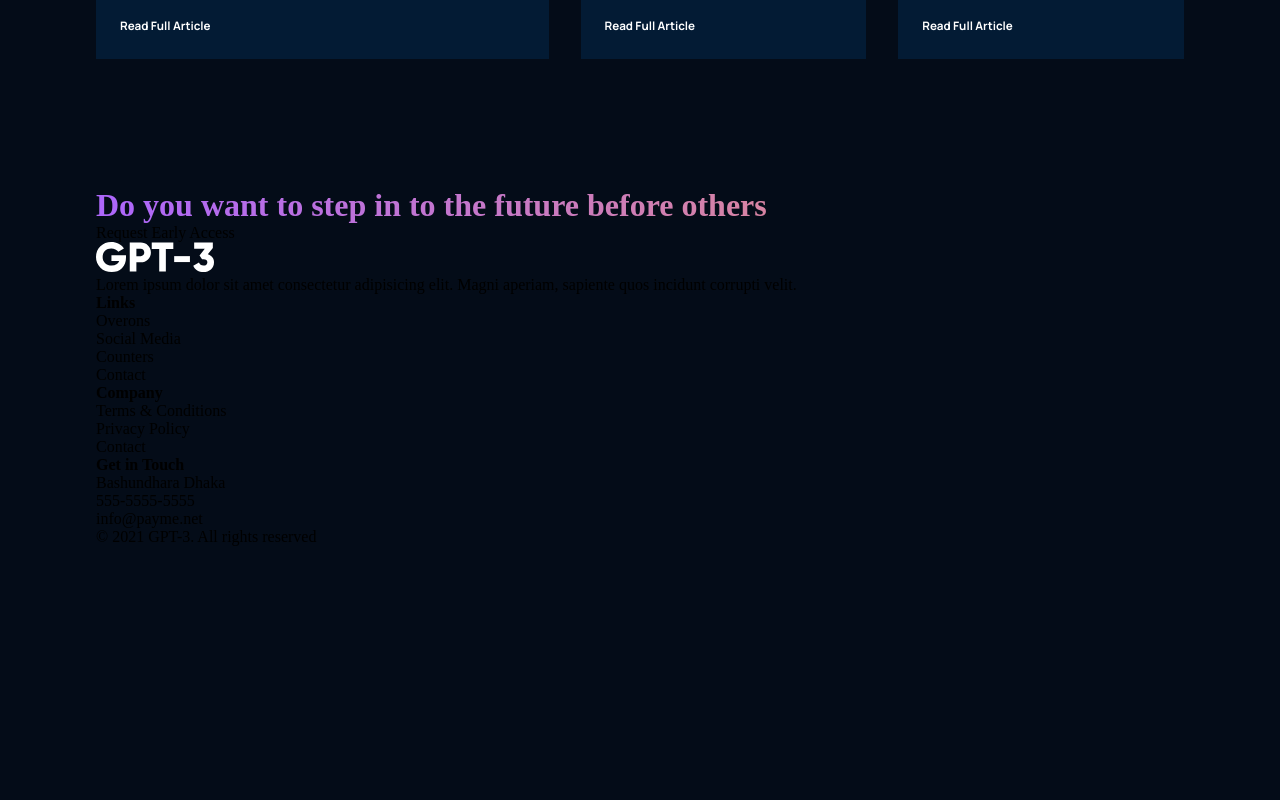
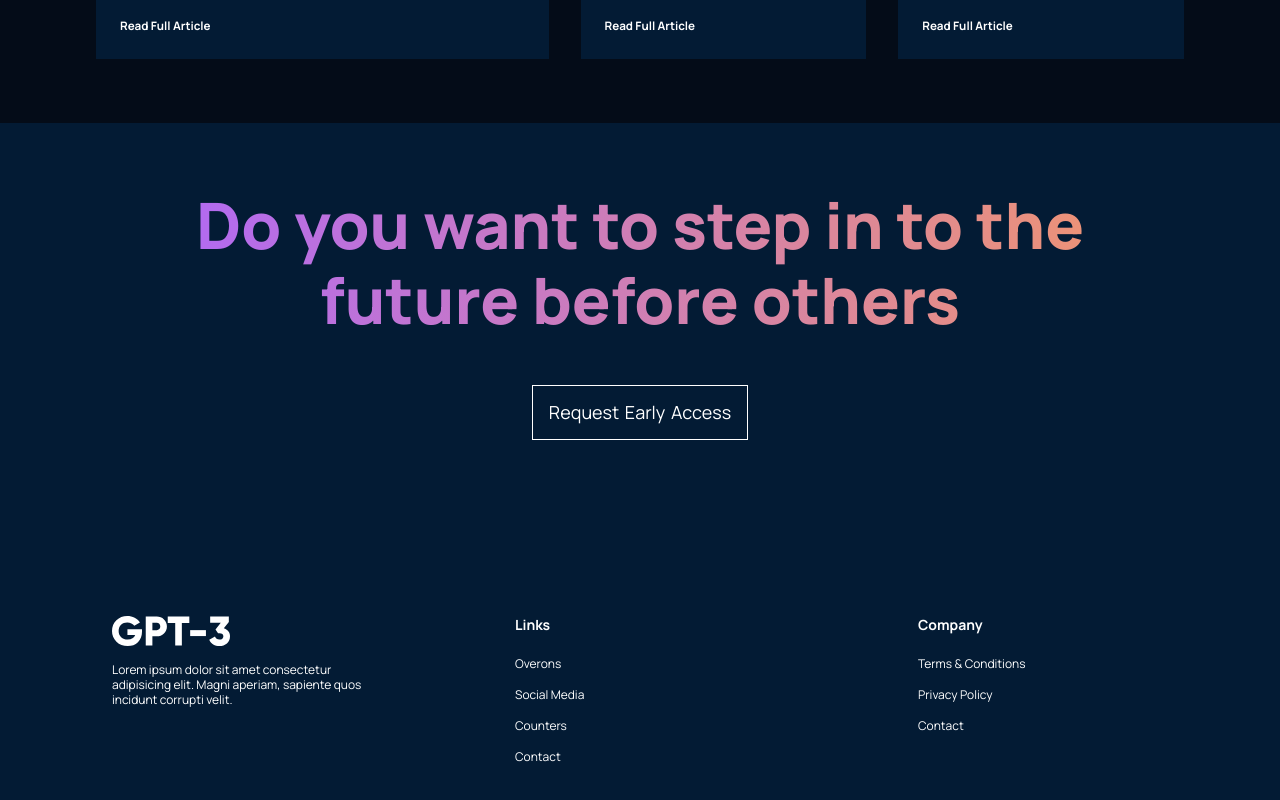
Before and after one commit to oliullahjewel96/Modern-UI-UX-React, a React (Create React App) app in the folder modern-ui-ux/: page / in a window 1280 px wide. Shown: the part 4020-4820 px from the top of the page. Before the commit the page ends 4630 px from the top, so only its background shows below. Built offline with nearby package versions, Linux system fonts and the light colour scheme.

Commit message:
Completed the project with a footer

```diff
--- a/modern-ui-ux/src/containers/footer/Footer.jsx
+++ b/modern-ui-ux/src/containers/footer/Footer.jsx
@@ -40,7 +40,7 @@ export default function Footer() {
           <p>info@payme.net</p>
         </div>
       </div>
-      <div className="gpt3__footer-copyrigh">
+      <div className="gpt3__footer-copyright">
         <p>&copy; 2021 GPT-3. All rights reserved</p>
       </div>
     </div>
--- a/modern-ui-ux/src/containers/footer/footer.css
+++ b/modern-ui-ux/src/containers/footer/footer.css
@@ -0,0 +1,136 @@
+.gpt3__footer {
+    display: flex;
+    flex-direction: column;
+    justify-content: center;
+    align-items: center;
+    background: var(--color-footer);
+}
+
+.gpt3__footer-heading {
+    width: 100%;
+    text-align: center;
+    margin-bottom: 3rem;
+}
+
+.gpt3__footer-heading h1 {
+    font-family: var(--font-family);
+    font-weight: 800;
+    font-size: 64px;
+    line-height: 75px;
+}
+
+.gpt3__footer-btn {
+    display: flex;
+    justify-content: center;
+    align-items: center;
+    padding: 1rem;
+    border: 1px solid #fff;
+    text-align: center;
+    margin-bottom: 10rem;
+    cursor: pointer;
+}
+
+.gpt3__footer-btn p {
+    font-size: 18px;
+    font-family: var(--font-family);
+    line-height: 21px;
+    color: #fff;
+    word-spacing: 2px;
+}
+
+.gpt3__footer-links {
+    display: flex;
+    justify-content: space-between;
+    align-items: flex-start;
+    flex-direction: row;
+    flex-wrap: wrap;
+    width: 100%;
+    text-align: left;
+}
+
+.gpt3__footer-links div {
+    width: 250px;
+    margin: 1rem;
+}
+
+.gpt3__footer-links_logo {
+    display: flex;
+    flex-direction: column;
+}
+
+.gpt3__footer-links_logo img {
+    width: 118px;
+    height: 30px;
+    margin-bottom: 1rem;
+}
+
+.gpt3__footer-links_logo p {
+    font-family: var(--font-family);
+    font-size: 12px;
+    line-height: 15px;
+    color: #fff;
+}
+
+.gpt3__footer-links_div {
+    display: flex;
+    justify-content: flex-start;
+    flex-direction: column;
+}
+
+.gpt3__footer-links_div h4 {
+    font-size: 14px;
+    line-height: 17px;
+    font-family: var(--font-family);
+    color: #fff;
+    margin-bottom: 0.9rem;
+}
+
+.gpt3__footer-links_div p {
+    font-size: 12px;
+    line-height: 15px;
+    font-family: var(--font-family);
+    color: #fff;
+    margin: 0.5rem 0;
+    cursor: pointer;
+}
+
+.gpt3__footer-copyright {
+    margin-top: 2rem;
+    text-align: center;
+    width: 100%;
+}
+
+.gpt3__footer-copyright p {
+    font-size: 12px;
+    font-family: var(--font-family);
+    line-height: 15px;
+    color: #fff;
+}
+
+@media screen and (max-width: 850px) {
+    .gpt3__footer-heading h1 {
+        font-size: 44px;
+        line-height: 50px;
+    }
+}
+
+@media screen and (max-width: 550px) {
+    .gpt3__footer-heading h1 {
+        font-size: 34px;
+        line-height: 42px;
+    }
+    .gpt3__footer-links div {
+        margin: 1rem 0;
+    }
+    .gpt3__footer-btn p {
+        font-size: 14px;
+        line-height: 20px;
+    }
+}
+
+@media screen and (max-width: 400px) {
+    .gpt3__footer-heading h1 {
+        font-size: 27px;
+        line-height: 38px;
+    }
+}
```
